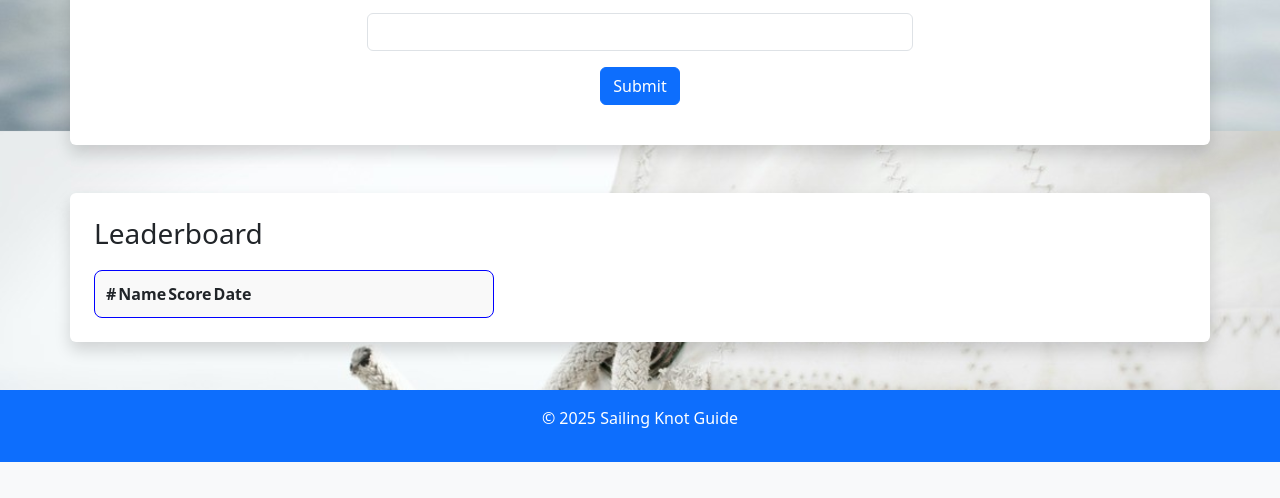
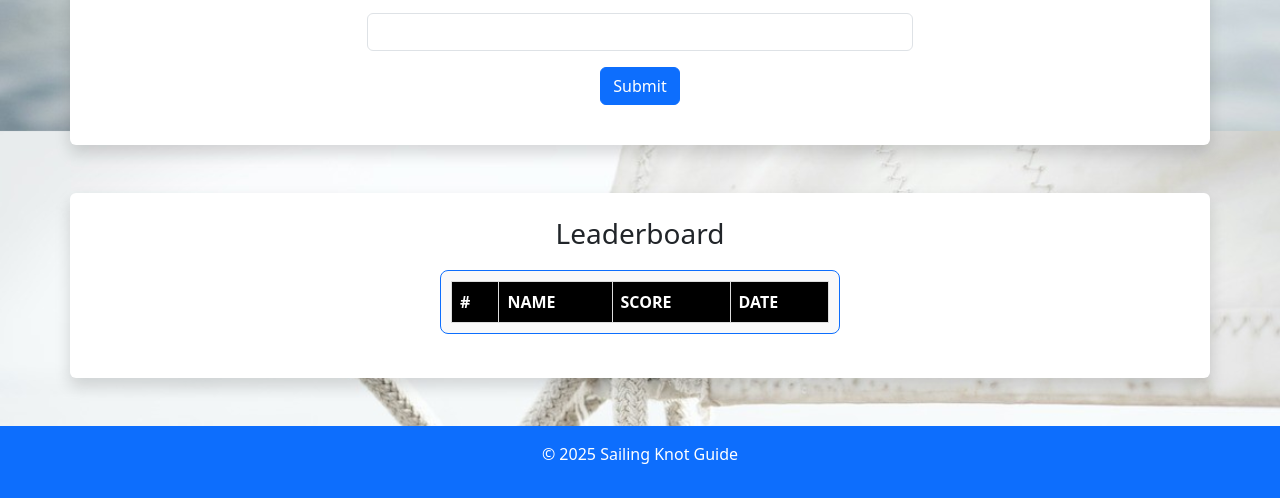
Before and after one commit to aruttle/assignment_module2, a plain HTML site: page knot-quiz.html in a window 1280 px wide. Shown: the part 669-1167 px from the top of the page. Before the commit the page ends 1131 px from the top, so only its background shows below. Drawn offline with nearby package versions, Linux system fonts and the light colour scheme.

Commit message:
Using just Index to record score as single integer Added some CSS to make the Leaderboard look better

```diff
--- a/css/styles.css
+++ b/css/styles.css
@@ -16,10 +16,12 @@
   } */
 
   header {
-    background-color: #003366;
+    border-radius: 15px 100px 100px 15px;
+    background-image: linear-gradient(#0d6efd, #384048);
     color: white;
     padding: 0px;
     text-align: center;
+
 
 }
 
@@ -44,6 +46,7 @@ header .container {
 }
 
 .navbar {
+
     background-color: #fff;
     padding: 15px 0;
     position: sticky;
@@ -131,14 +134,40 @@ nav.navbar ul li a {
 }
 
 #leaderboard-container {
-    margin-top: 20px;
+    margin: 20px auto;
     max-width: 400px;
-    border: 1px solid blue;
+    border: 1px solid #0d6efd;
     border-radius: 8px;
     padding: 10px;
     background: #f9f9f9;
+    text-align: center;
 }
 
+#leaderboard {
+    width: 100%;
+    border-collapse: collapse;
+
+}
+
+#leaderboard th, #leaderboard td {
+    border: 1px solid #ddd;
+    padding: 8px;
+    text-align: left;
+}
+
+#leaderboard th {
+    background-color: black;
+    color: white;
+    text-transform: uppercase;
+}
+
+#leaderboard tr:nth-child(even) {
+    background-color: lightblue;
+}
+
+#leaderboard tr:hover {
+    background-color: #ddd;
+}
 
 
 @media (max-width: 1024px) {
--- a/knot-quiz.html
+++ b/knot-quiz.html
@@ -70,7 +70,7 @@
 
     <!-- Quiz Leaderboard Section -->
     <section id="leaderboard" class="container mt-5 p-4 bg-white shadow rounded ">
-        <h3>Leaderboard</h3>
+        <h3 id="leaderboard-header">Leaderboard</h3>
 <div id="leaderboard-container">
     <table id="leaderboard">
         <thead>
--- a/script.js
+++ b/script.js
@@ -185,7 +185,8 @@ document.addEventListener("DOMContentLoaded", () => {
 
     document.getElementById("save-score").addEventListener("click", () => {
         const username = document.getElementById("username").value.trim();
-        const score = document.getElementById("final-score").textContent;
+        // const score = document.getElementById("final-score").textContent;
+        const score = index;
 
         if (username === "") {
             alert("Please enter your name before saving.");
```
